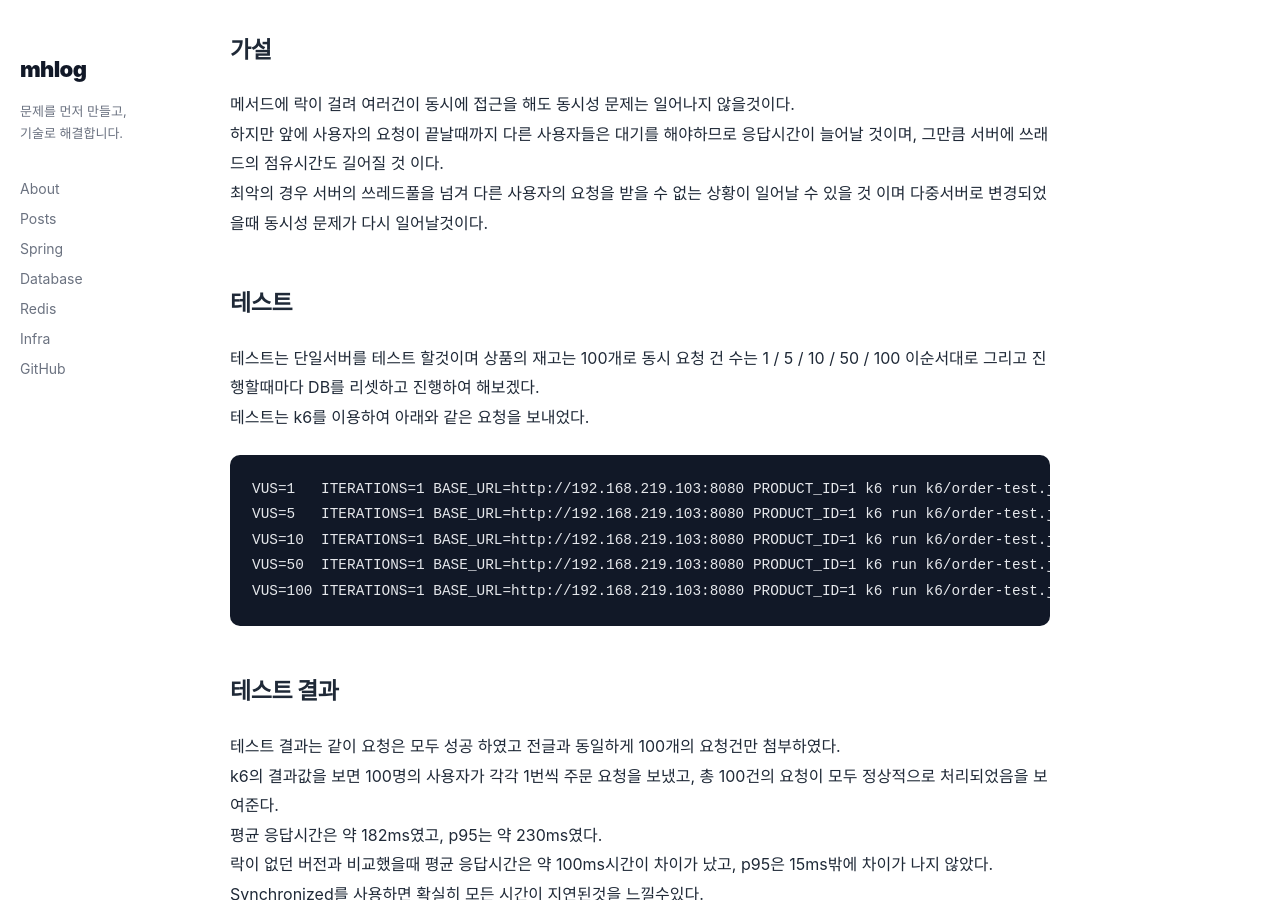
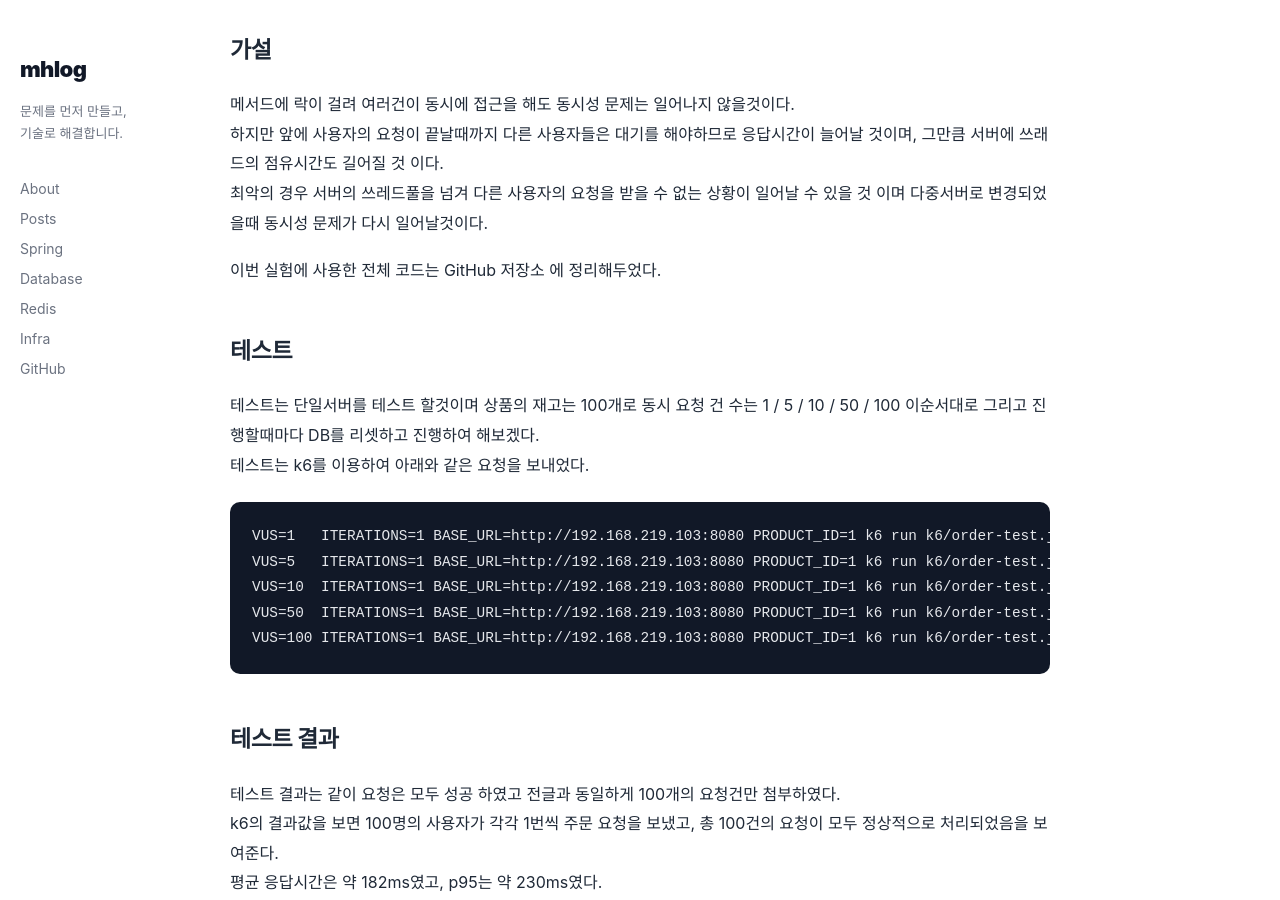
Before and after one commit to sssm987/blog, a Jekyll site: the page built from _posts/2026-06-29-concurrency-second-post.md, in a window 1280 px wide and 900 px high, scrolled down 2337 px. Built offline with Jekyll 4.4.1, drawn with Linux system fonts in a browser that asks for light colours.

Commit message:
fix : git 링크 추가

```diff
--- a/_posts/2026-06-29-concurrency-second-post.md
+++ b/_posts/2026-06-29-concurrency-second-post.md
@@ -71,6 +71,8 @@ public class Product {
 하지만 앞에 사용자의 요청이 끝날때까지 다른 사용자들은 대기를 해야하므로 응답시간이 늘어날 것이며, 그만큼 서버에 쓰래드의 점유시간도 길어질 것 이다.
 최악의 경우 서버의 쓰레드풀을 넘겨 다른 사용자의 요청을 받을 수 없는 상황이 일어날 수 있을 것 이며 다중서버로 변경되었을때 동시성 문제가 다시 일어날것이다.
 
+이번 실험에 사용한 전체 코드는 [GitHub 저장소](https://github.com/sssm987/basic/tree/synchronized) 에 정리해두었다.
+
 ## 테스트
 테스트는 단일서버를 테스트 할것이며 상품의 재고는 100개로 동시 요청 건 수는  1 / 5 / 10 / 50 / 100 이순서대로 그리고 진행할때마다 DB를 리셋하고 진행하여 해보겠다.
 테스트는 k6를 이용하여 아래와 같은 요청을 보내었다.
```
Also changed, not shown: _posts/2026-04-27-concurrency-first-post.md (+3 -0 lines).
